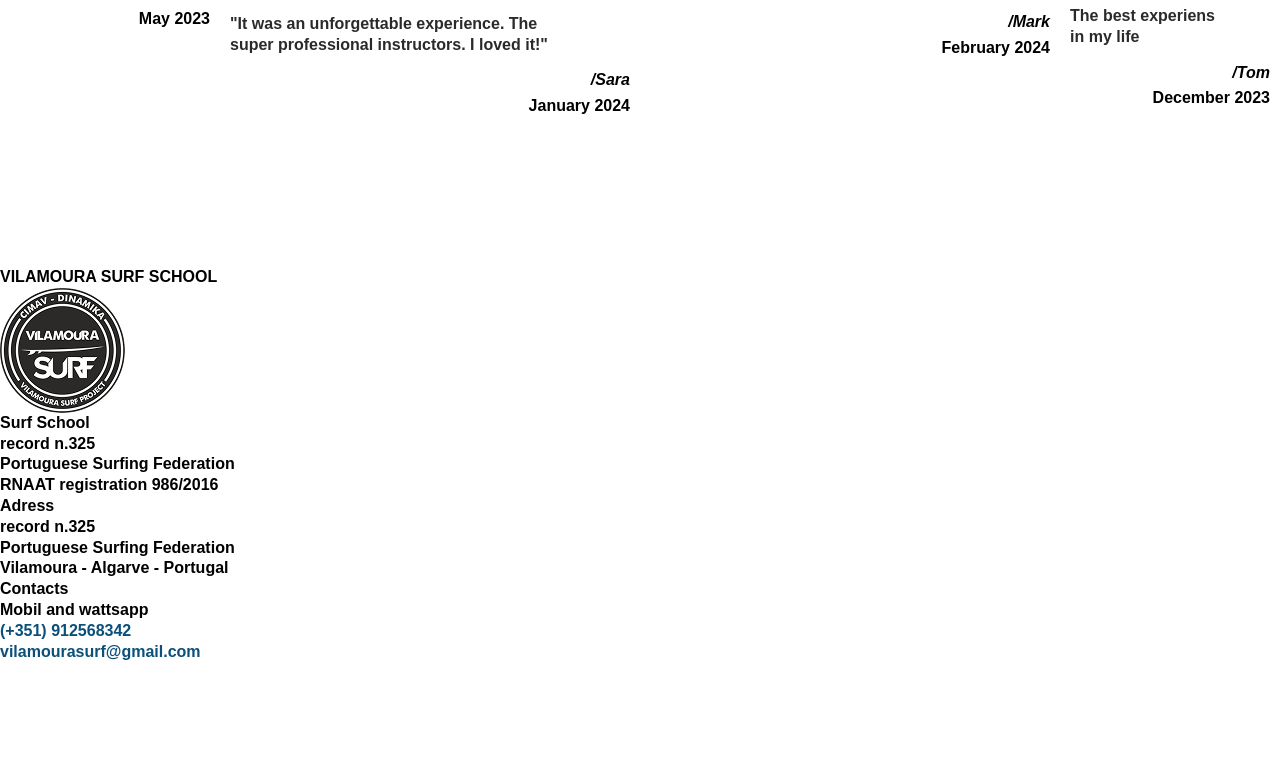
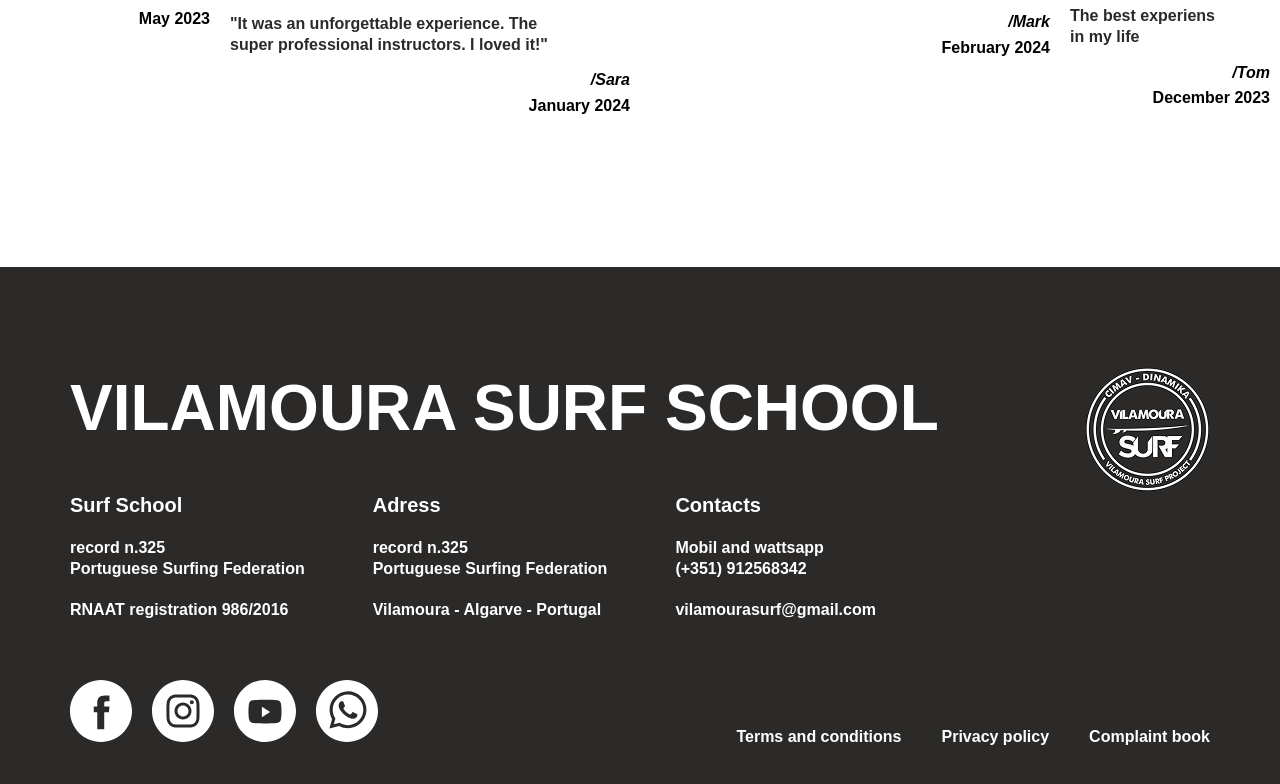
Before and after one commit to bgocean/surf, a website: page src/html/index.html in a window 1280 px wide. Shown: the part 4516-5300 px from the top of the page. Before the commit the page ends 5178 px from the top, so only its background shows below. Drawn offline with nearby package versions, Linux system fonts and the light colour scheme; files that its build step writes are made by us from their sources; files whose address does not match are found by name; a web font is replaced by a local one.

Commit message:
add footer

```diff
--- a/src/html/blocks/footer.html
+++ b/src/html/blocks/footer.html
@@ -1,4 +1,5 @@
 <footer class="footer">
+  <div class="footer__inner">
     <div class="footer__top">
       <h1 class="footer__title">VILAMOURA SURF SCHOOL</h1>
       <a href="#" class="footer__logo"
@@ -10,7 +11,7 @@
         <div class="footer__info-item">
           <dt>Surf School</dt>
           <dd>
-          record n.325 <br />
+            <span>record n.325 </span>
             Portuguese Surfing Federation
           </dd>
           <dd>RNAAT registration 986/2016</dd>
@@ -18,7 +19,7 @@
         <div class="footer__info-item">
           <dt>Adress</dt>
           <dd>
-          record n.325 <br />
+            <span>record n.325 </span>
             Portuguese Surfing Federation
           </dd>
           <dd>Vilamoura - Algarve - Portugal</dd>
@@ -26,7 +27,7 @@
         <div class="footer__info-item">
           <dt>Contacts</dt>
           <dd>
-          Mobil and wattsapp <br />
+            <span>Mobil and wattsapp </span>
             <a href="tel:+351912568342">(+351) 912568342</a>
           </dd>
           <dd>
@@ -35,4 +36,44 @@
         </div>
       </dl>
     </div>
+    <div class="footer__bottom">
+      <ul class="social-list">
+        <li class="social-item">
+          <a href="#" class="social-links"
+            ><svg class="icon icon--face-white">
+              <use href="./img/svgsprite/sprite.symbol.svg#face"></use></svg
+          ></a>
+        </li>
+        <li class="social-item">
+          <a href="#" class="social-links"
+            ><svg class="icon icon--insta-white">
+              <use href="./img/svgsprite/sprite.symbol.svg#insta"></use></svg
+          ></a>
+        </li>
+        <li class="social-item">
+          <a href="#" class="social-links"
+            ><svg class="icon icon--youtube-white">
+              <use href="./img/svgsprite/sprite.symbol.svg#youtube"></use></svg
+          ></a>
+        </li>
+        <li class="social-item">
+          <a href="#" class="social-links"
+            ><svg class="icon icon--whats-white">
+              <use href="./img/svgsprite/sprite.symbol.svg#whats"></use></svg
+          ></a>
+        </li>
+      </ul>
+      <ul class="footer__nav">
+        <li class="footer__nav-item">
+          <a href="#" class="footer__nav-link">Terms and conditions</a>
+        </li>
+        <li class="footer__nav-item">
+          <a href="#" class="footer__nav-link">Privacy policy</a>
+        </li>
+        <li class="footer__nav-item">
+          <a href="#" class="footer__nav-link">Complaint book</a>
+        </li>
+      </ul>
+    </div>
+  </div>
 </footer>
--- a/src/html/blocks/header.html
+++ b/src/html/blocks/header.html
@@ -41,31 +41,31 @@
           <li class="header__info-item"><h4>Surf trips</h4></li>
         </ul>
         <div class="header__social">
-          <ul class="header__social-list">
-            <li class="header__social-item">
-              <a href="#" class="header__social-links"
+          <ul class="social-list">
+            <li class="social-item">
+              <a href="#" class="social-links"
                 ><svg class="icon icon--face">
                   <use href="./img/svgsprite/sprite.symbol.svg#face"></use></svg
               ></a>
             </li>
-            <li class="header__social-item">
-              <a href="#" class="header__social-links"
+            <li class="social-item">
+              <a href="#" class="social-links"
                 ><svg class="icon icon--insta">
                   <use
                     href="./img/svgsprite/sprite.symbol.svg#insta"
                   ></use></svg
               ></a>
             </li>
-            <li class="header__social-item">
-              <a href="#" class="header__social-links"
+            <li class="social-item">
+              <a href="#" class="social-links"
                 ><svg class="icon icon--youtube">
                   <use
                     href="./img/svgsprite/sprite.symbol.svg#youtube"
                   ></use></svg
               ></a>
             </li>
-            <li class="header__social-item">
-              <a href="#" class="header__social-links"
+            <li class="social-item">
+              <a href="#" class="social-links"
                 ><svg class="icon icon--whats">
                   <use
                     href="./img/svgsprite/sprite.symbol.svg#whats"
--- a/src/scss/blocks/_footer.scss
+++ b/src/scss/blocks/_footer.scss
@@ -1,10 +1,59 @@
 .footer {
-
-
-
-
+  padding: 100px 0;
+  background-color: var(--black);
+  color: var(--white);
+  &__inner {
+    max-width: 1160px;
+    padding: 0 10px;
+    margin: 0 auto;
+  }
+  &__top {
+    display: flex;
+    justify-content: space-between;
+    gap: 50px;
+  }
+  &__title {
+    font-weight: 800;
+    font-size: 64px;
+    text-transform: uppercase;
+  }
+  &__info-list {
+    display: flex;
+    gap: 68px;
+    margin-bottom: 60px;
+  }
+  &__info-item {
+    display: flex;
+    flex-direction: column;
+    gap: 20px;
+  }
+  &__info-item dt {
+    font-weight: 700;
+    font-size: 20px;
+  }
+  &__info-item dd a {
+    color: var(--white);
+  }
+  &__info-item span {
+    display: block;
+  }
+  &__bottom {
+    display: flex;
+    justify-content: space-between;
+    gap: 50px;
+    align-items: flex-end;
+  }
+  &__nav {
+    display: flex;
+    gap: 40px;
+  }
+  &__nav-item {
+  }
+  &__nav-link {
+    color: var(--white);
+  }
 }
-
-.footer__copyright {
-
+.social-list {
+  display: flex;
+  gap: 20px;
 }
--- a/src/scss/blocks/_header.scss
+++ b/src/scss/blocks/_header.scss
@@ -55,13 +55,9 @@
   &__social {
     margin-top: auto;
   }
-  &__social-list {
+  .social-list {
     display: flex;
     gap: 20px;
-  }
-  &__social-item {
-  }
-  &__social-links {
   }
   &__news {
     margin-top: -50px;
--- a/src/scss/blocks/_icons.scss
+++ b/src/scss/blocks/_icons.scss
@@ -28,3 +28,15 @@
 .icon--whats {
   fill: var(--black);
 }
+.icon--face-white {
+  fill: var(--white);
+}
+.icon--insta-white {
+  fill: var(--white);
+}
+.icon--youtube-white {
+  fill: var(--white);
+}
+.icon--whats-white {
+  fill: var(--white);
+}
```
Also changed, not shown: build/css/main.css, build/docs.html, build/img/about/rev-1.jpg (deleted), build/img/about/rev-1.webp (deleted), build/img/about/rev-1@2x.jpg (deleted), build/img/about/rev-1@2x.webp (deleted), build/img/svgsprite/stack/sprite.stack.html, build/index.html. Lines whose indentation alone changed are shown as unchanged.
